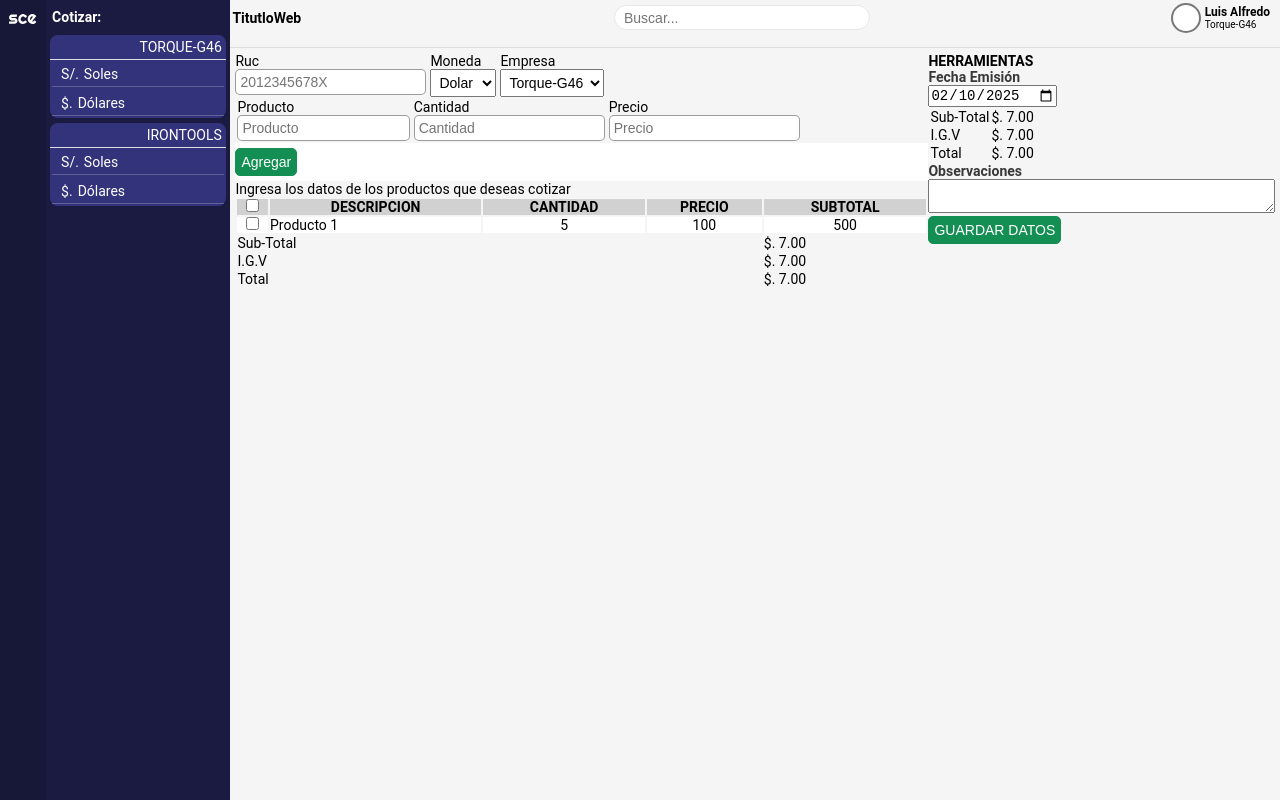
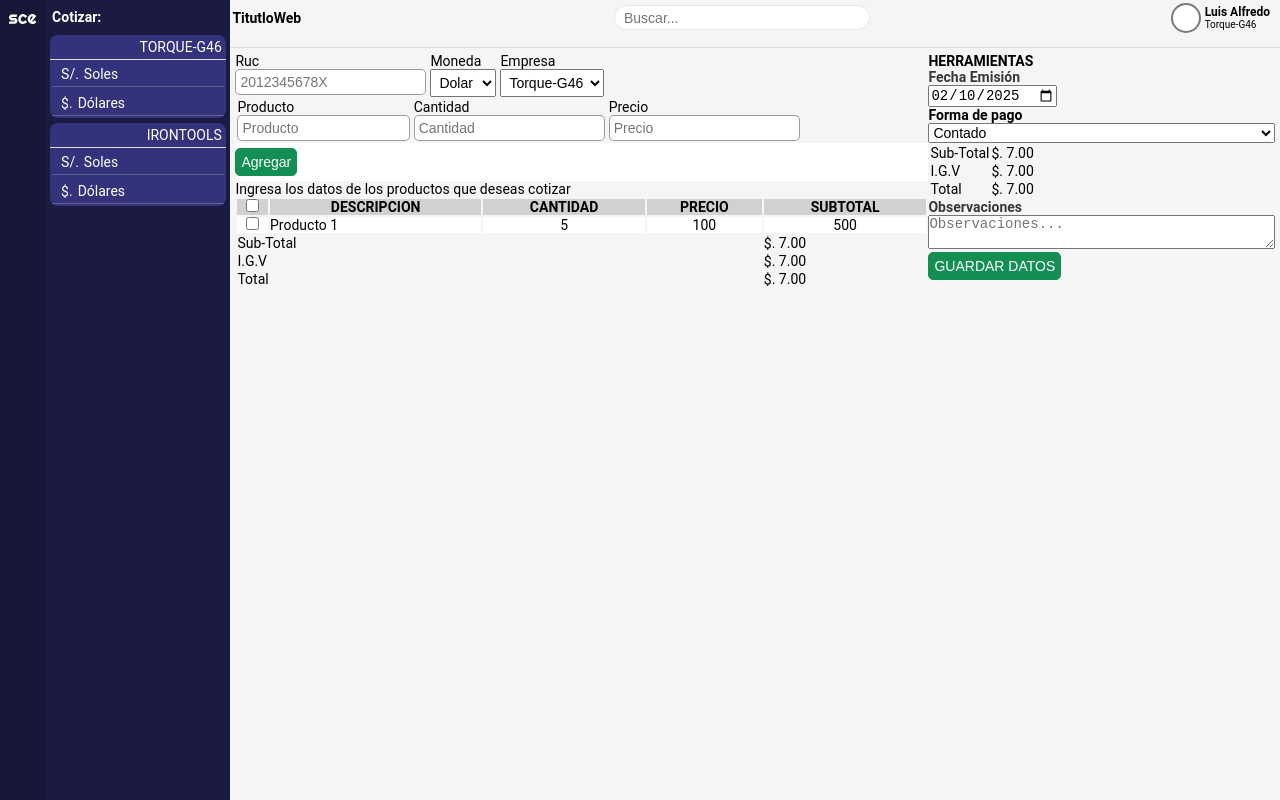
Before and after one commit to LuisPalomin05/FrontendSCE, a React (Create React App) app: page /cotizador in a window 1280 px wide. Built offline with nearby package versions, Linux system fonts and the light colour scheme; the HTML template or start-up script is replaced by a standard one.

Commit message:
creditoss

```diff
--- a/src/components/CotizadorVista.js
+++ b/src/components/CotizadorVista.js
@@ -164,7 +164,9 @@ export default function CotizadorVista() {
         <ion-icon name="caret-forward-outline"></ion-icon>
           <h1>HERRAMIENTAS</h1>
         </div>
+        <section>
         <div>
+
           <h3 className="cBlack">Fecha Emisión</h3>
           <input
             type="date"
@@ -173,7 +175,21 @@ export default function CotizadorVista() {
             value={fechaEmision}
             onChange={handleFechaChange}
           />
+
         </div>
+        <div>
+          <h3>Forma de pago</h3>
+          <select name="forma_pago" id="forma_pago" className="wd">
+            <option value="contado">Contado</option>
+            <option value="credito">Credito</option>
+            <option value="credito">Credito 7 Días</option>
+            <option value="credito">Credito 15 Días</option>
+            <option value="credito">Credito 30 Días</option>
+            <option value="credito">Credito 90 Dias</option>
+          </select>
+        </div>
+        </section>
+
 
         <div>
           <table>
@@ -196,7 +212,7 @@ export default function CotizadorVista() {
 
         <div>
           <h3 className="cBlack">Observaciones</h3>
-          <textarea className="wd" />
+          <textarea className="wd" placeholder="Observaciones..."/>
           <button className="btnSuccess" type="submit">
             GUARDAR DATOS
           </button>
```
